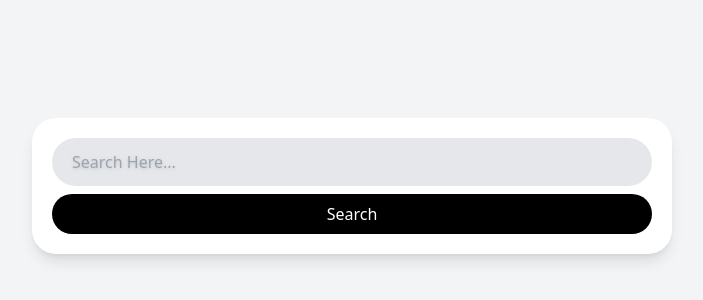
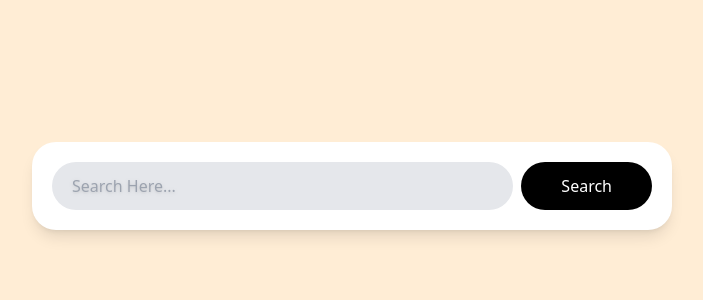
Before and after one commit to yun0727/carrot-market-2.0V, a Next.js app: page / in a window 1280 px wide. Shown: the part 214-514 px from the top of the page, without its empty margins (288-991 px from the left). Built offline with nearby package versions, Linux system fonts and the light colour scheme.

Commit message:
3.5 Responsive Modifiers

```diff
--- a/app/page.tsx
+++ b/app/page.tsx
@@ -1,13 +1,13 @@
 export default function Home() {
   return (
-    <main className="bg-gray-100 h-screen flex items-center justify-center p-5 dark:bg-gray-700">
-      <div className="bg-white shadow-lg p-5 rounded-3xl w-full max-w-screen-sm dark:bg-gray-600 flex flex-col gap-2">
+    <main className="bg-gray-100 sm:bg-red-100 md:bg-green-100 lg:bg-cyan-100 xl:bg-orange-100 2xl:bg-purple-100 h-screen flex items-center justify-center p-5 dark:bg-gray-700">
+      <div className="bg-white shadow-lg p-5 rounded-3xl w-full max-w-screen-sm dark:bg-gray-600 flex flex-col gap-2 md:flex-row">
         <input
           className="w-full rounded-full py-3 bg-gray-200 pl-5 outline-none ring ring-transparent focus:ring-orange-500 focus:ring-offset-2 transition-shadow placeholder:drop-shadow"
           type="text"
           placeholder="Search Here..."
         />
-        <button className="bg-black text-white py-2 rounded-full active:scale-90 focus:scale-90 transition-transform font-medium outline-none">
+        <button className="bg-black text-white py-2 rounded-full active:scale-90 focus:scale-90 transition-transform font-medium outline-none md:px-10">
           Search
         </button>
       </div>
```
